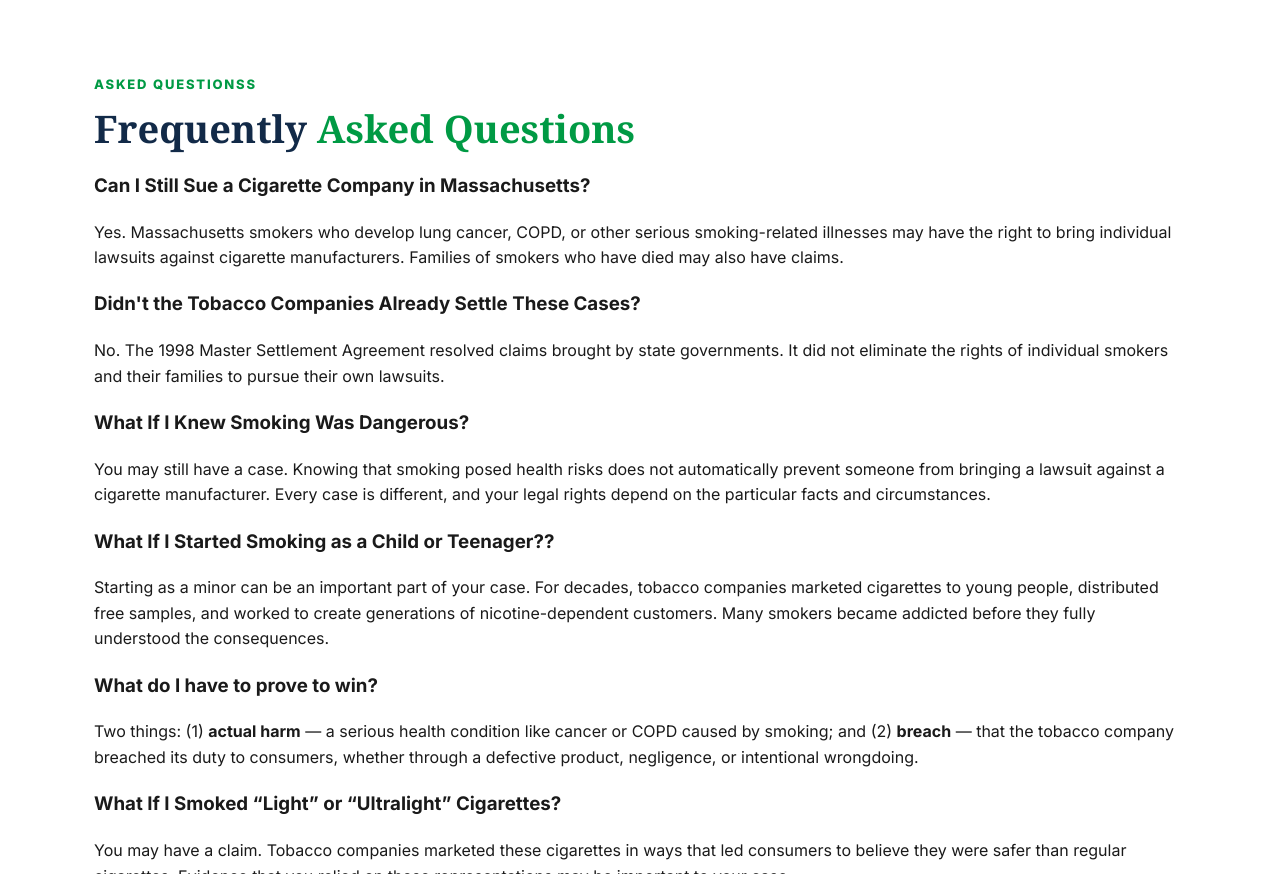
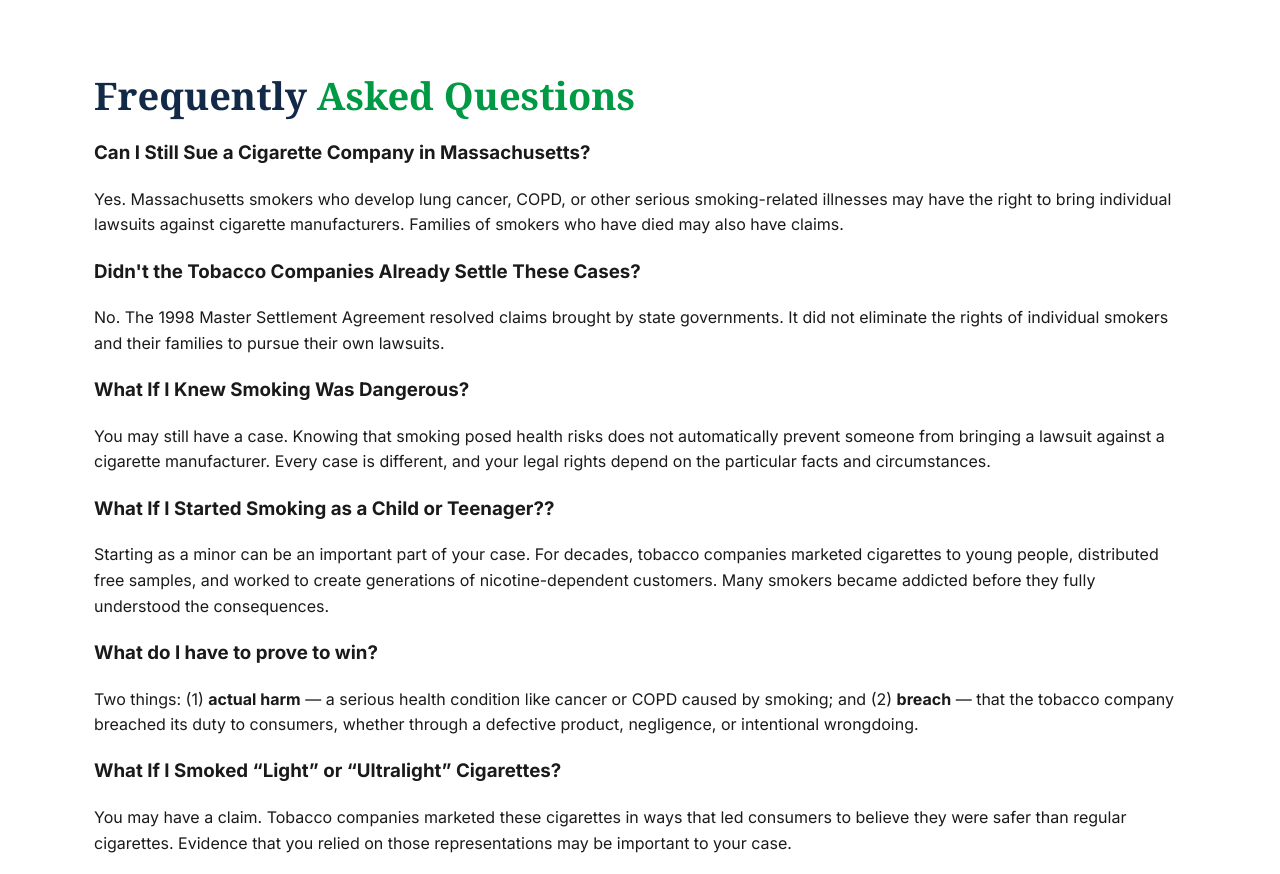
Before and after one commit to MTAA-2/Bernheim-Kelley-MA-Tobacco, a plain HTML site: page index.html in a window 1280 px wide. Shown: the part 4643-5517 px from the top of the page. Drawn offline with Linux system fonts and the light colour scheme.

Commit message:
Add files via upload

```diff
--- a/index.html
+++ b/index.html
@@ -593,7 +593,6 @@ Our legal team will review your circumstances, evaluate potential claims, and he
   <!-- FAQ =========================================================== -->
   <section class="section" id="coverage">
     <div class="container">
-      <p class="section-kicker"> Asked Questionss</p>
       <h2 class="section-title">Frequently <span class="accent">Asked Questions</span></h2>
 
       <h3>Can I Still Sue a Cigarette Company in Massachusetts?</h3>
```
